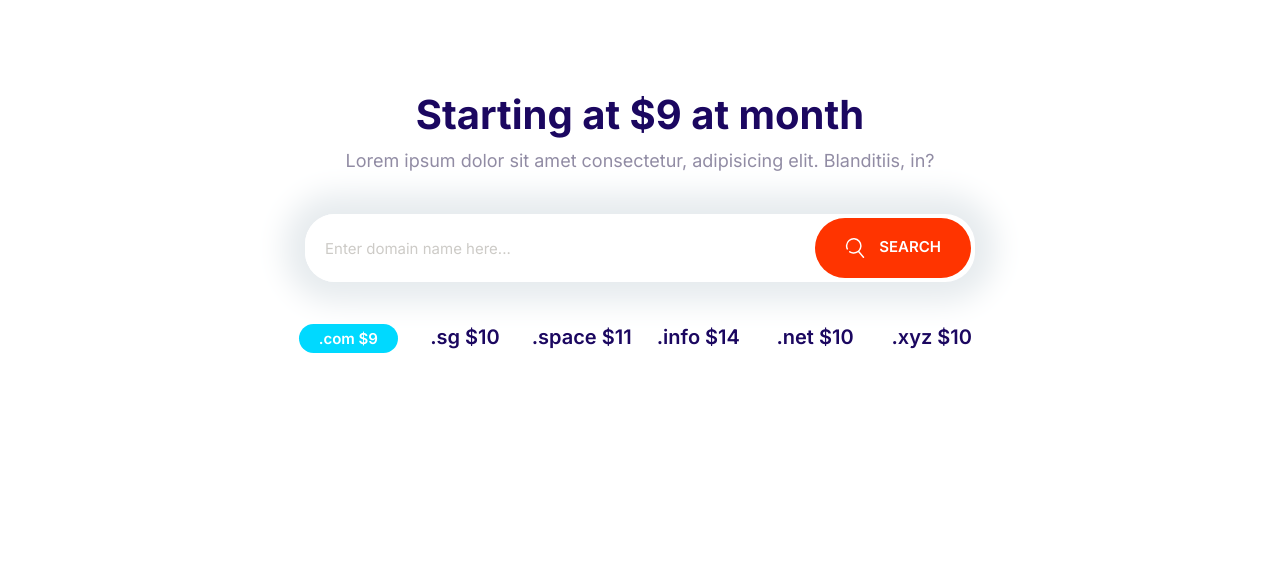
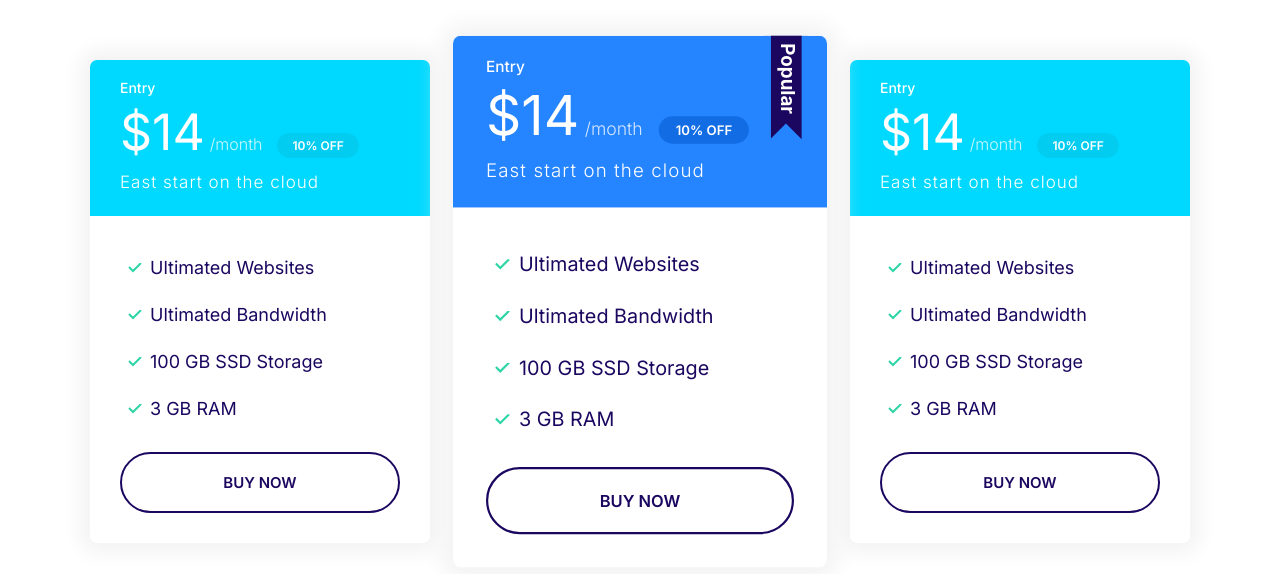
Before and after one commit to gootibi/Gootibi, a plain HTML site: page index.html in a window 1280 px wide. Drawn offline with Linux system fonts and the light colour scheme.

Commit message:
Build the plans block component.

```diff
--- a/css/styles.css
+++ b/css/styles.css
@@ -329,11 +329,19 @@ a {
     color: #fff;
 }
 
+.card--primary .badge--primary {
+    background: #126de4;
+}
+
 .card--secondary .badge--secondary {
     background: #02cdf1;
 }
 
 /* Plans */
+.plan {
+    transition: transform 0.2s ease-out;
+}
+
 .plan__name {
     color: #fff;
     margin: 0;
@@ -363,6 +371,10 @@ a {
     margin-bottom: 2rem;
 }
 
+.plan--popular {
+    transform: scale(1.1);
+}
+
 .plan--popular .card__header {
     position: relative;
 }
@@ -374,6 +386,14 @@ a {
     position: absolute;
     top: -6px;
     right: 5%;
+}
+
+.plan:hover {
+    transform: scale(1.05);
+}
+
+.plan--popular:hover {
+    transform: scale(1.15);
 }
 
 @media screen and (min-width: 1024px) {
@@ -733,3 +753,13 @@ a {
         grid-template-columns: repeat(auto-fit, minmax(10rem, 1fr));
     }
 }
+
+/* Plan Block */
+.block-plans .grid {
+    gap: 8rem 4rem;
+}
+
+.block-plans .card {
+    max-width: 500px;
+    margin: 0 auto;
+}
--- a/index.html
+++ b/index.html
@@ -14,30 +14,73 @@
 
 <body>
 
-    <section class="block container block-domain">
-        <header class="block__header">
-            <h2>Starting at $9 at month</h2>
-            <p>
-                Lorem ipsum dolor sit amet consectetur, adipisicing elit. Blanditiis, in?
-            </p>
-        </header>
-        <div class="input-group">
-            <input type="text" class="input" placeholder="Enter domain name here..." />
-            <button class="btn btn--accent">
-                <svg class="icon icon--white">
-                    <use xlink:href="images/sprite.svg#search"></use>
-                </svg>
-                Search
-            </button>
+    <section class="block container block-plans">
+        <div class="grid grid--1x3">
+
+            <div class="plan">
+                <div class="card card--secondary">
+                    <header class="card__header">
+                        <h3 class="plan__name">Entry</h3>
+                        <span class="plan__price">$14</span>
+                        <span class="plan__billing-cycle">/month</span>
+                        <span class="badge badge--secondary badge--small">10% OFF</span>
+                        <span class="plan__description">East start on the cloud</span>
+                    </header>
+                    <div class="card__body">
+                        <ul class="list list--tick">
+                            <li class="list__item">Ultimated Websites</li>
+                            <li class="list__item">Ultimated Bandwidth</li>
+                            <li class="list__item">100 GB SSD Storage</li>
+                            <li class="list__item">3 GB RAM</li>
+                        </ul>
+                        <button class="btn btn--outline btn--block">Buy Now</button>
+                    </div>
+                </div>
+            </div>
+
+            <div class="plan plan--popular">
+                <div class="card card--primary">
+                    <header class="card__header">
+                        <h3 class="plan__name">Entry</h3>
+                        <span class="plan__price">$14</span>
+                        <span class="plan__billing-cycle">/month</span>
+                        <span class="badge badge--primary badge--small">10% OFF</span>
+                        <span class="plan__description">East start on the cloud</span>
+                    </header>
+                    <div class="card__body">
+                        <ul class="list list--tick">
+                            <li class="list__item">Ultimated Websites</li>
+                            <li class="list__item">Ultimated Bandwidth</li>
+                            <li class="list__item">100 GB SSD Storage</li>
+                            <li class="list__item">3 GB RAM</li>
+                        </ul>
+                        <button class="btn btn--outline btn--block">Buy Now</button>
+                    </div>
+                </div>
+            </div>
+
+            <div class="plan">
+                <div class="card card--secondary">
+                    <header class="card__header">
+                        <h3 class="plan__name">Entry</h3>
+                        <span class="plan__price">$14</span>
+                        <span class="plan__billing-cycle">/month</span>
+                        <span class="badge badge--secondary badge--small">10% OFF</span>
+                        <span class="plan__description">East start on the cloud</span>
+                    </header>
+                    <div class="card__body">
+                        <ul class="list list--tick">
+                            <li class="list__item">Ultimated Websites</li>
+                            <li class="list__item">Ultimated Bandwidth</li>
+                            <li class="list__item">100 GB SSD Storage</li>
+                            <li class="list__item">3 GB RAM</li>
+                        </ul>
+                        <button class="btn btn--outline btn--block">Buy Now</button>
+                    </div>
+                </div>
+            </div>
+
         </div>
-        <ul class="list block-domain__prices">
-            <li><span class="badge badge--secondary">.com $9</span></li>
-            <li>.sg $10</li>
-            <li>.space $11</li>
-            <li>.info $14</li>
-            <li>.net $10</li>
-            <li>.xyz $10</li>
-        </ul>
     </section>
 
     <script src="js/main.js"></script>
```
Also changed, not shown: components/block-plans.html (added, +68 -0 lines).
